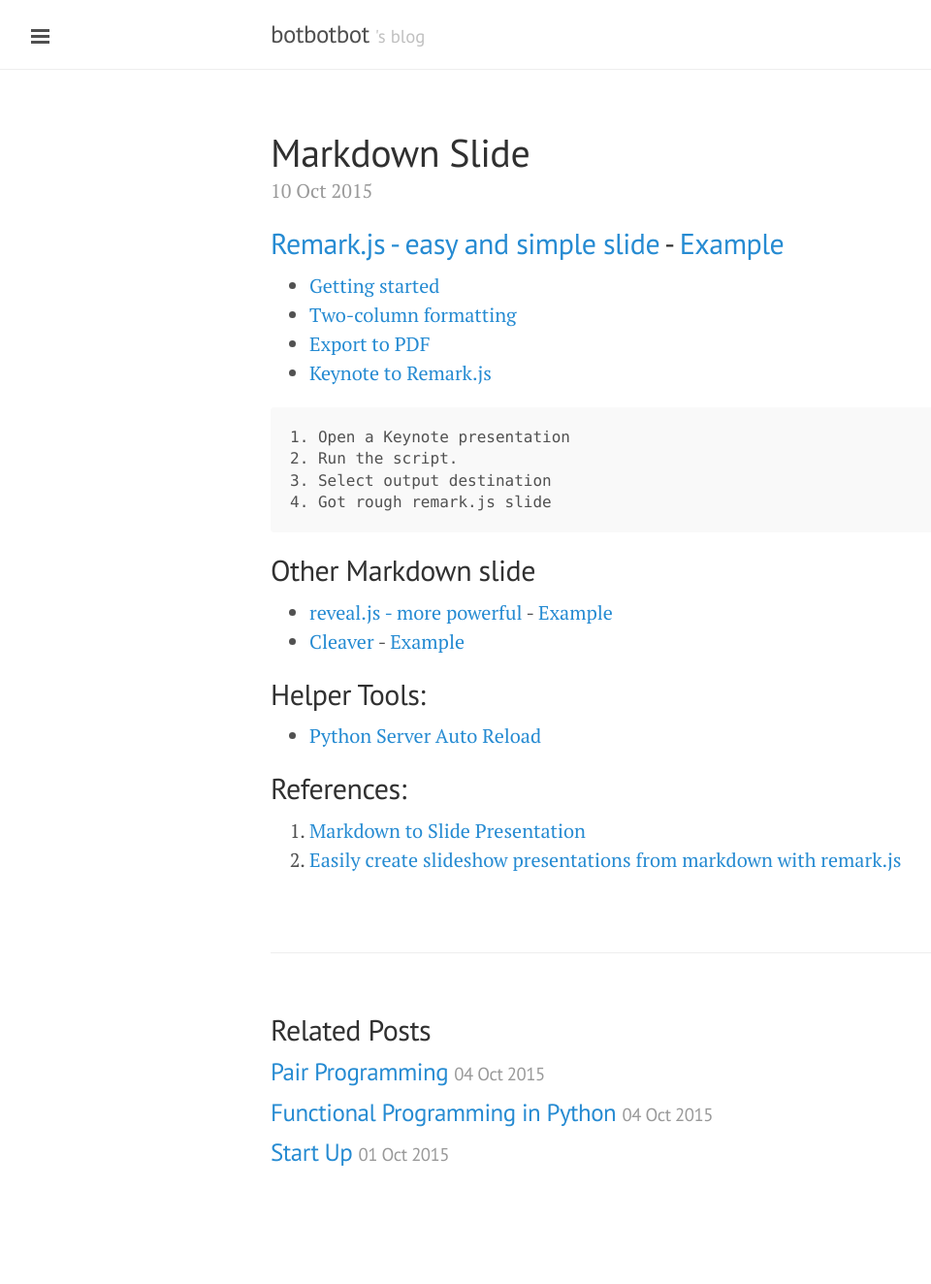
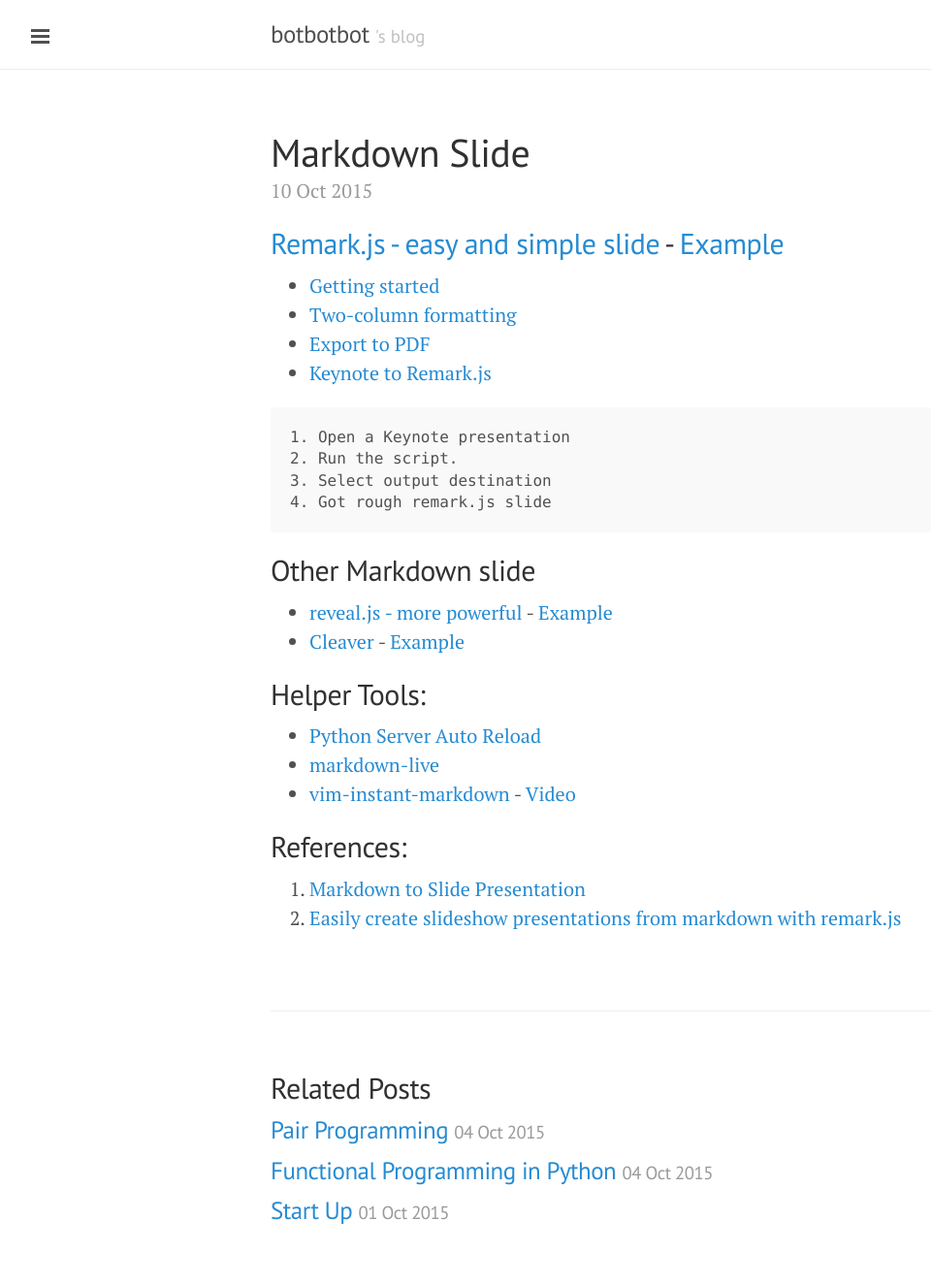
Before and after one commit to ibotdotout/ibotdotout.github.io, a Jekyll site: the page built from _posts/2015-10-10-markdown-slide.md, in a window 1280 px wide. Shown: the whole page at 97% size, without its empty margins (1-961 px from the left). Built offline with Jekyll 4.4.1, drawn with Linux system fonts in a browser that asks for light colours; Markdown is read by kramdown in place of the engine named in the settings; before the commit the page ends 1264 px from its top, so only the background shows below that.

Commit message:
Update liveview markdown

```diff
--- a/_posts/2015-10-10-markdown-slide.md
+++ b/_posts/2015-10-10-markdown-slide.md
@@ -24,6 +24,8 @@ permalink: slide
 
 ## Helper Tools:
 - [Python Server Auto Reload](https://github.com/lepture/python-livereload)
+- [markdown-live](https://github.com/mobily/markdown-live)
+- [vim-instant-markdown](https://github.com/suan/vim-instant-markdown) - [Video](https://www.youtube.com/watch?v=NqKDUxp5wsA)
 
 ## References:
 1. [Markdown to Slide Presentation](http://caseywatts.github.io/2012/12/12/markdown_to_slide_presentation/)
```
